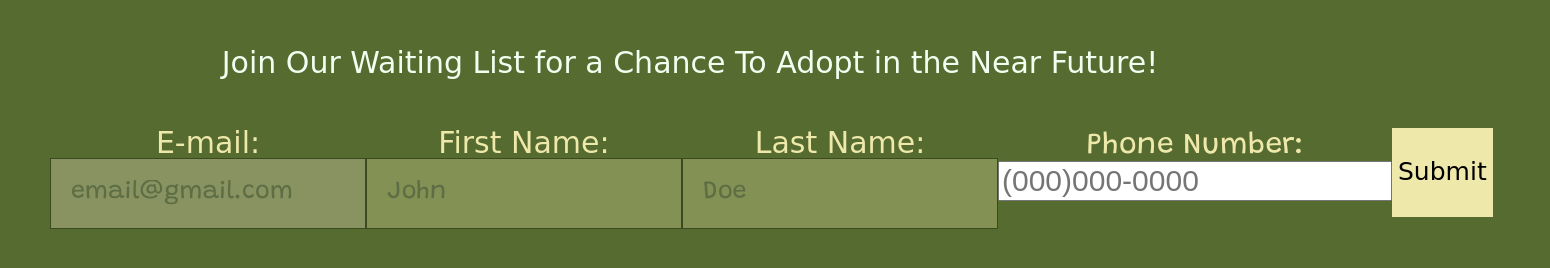
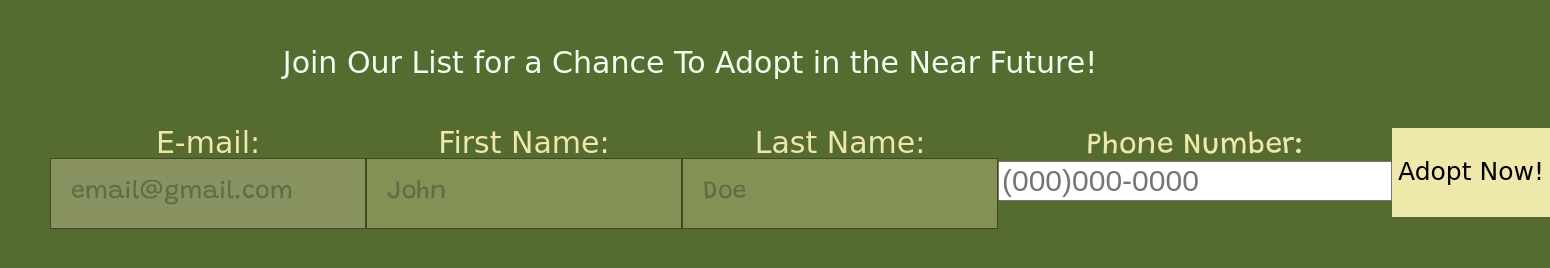
Before and after one commit to itmd362mitzi/project1, a plain HTML site: page index.html in a window 1280 px wide. Shown: the part 714-982 px from the top of the page, 1550 px wide, since content can reach past the window. Drawn offline with Linux system fonts and the light colour scheme; a web font is replaced by a local one.

Commit message:
Update index.html
changed the submit button to something less vague

```diff
--- a/index.html
+++ b/index.html
@@ -15,7 +15,7 @@
     <img src="images/pets.jpg" alt="Lots of cuteness">
     <h1>Pet Adoption</h1>
     <p>
-     Join Our Waiting List for a Chance To Adopt in the Near Future!
+     Join Our List for a Chance To Adopt in the Near Future!
     </p>
 <div class="input">
   <p id="input-email">
@@ -35,7 +35,7 @@
   <input name="tel" id="tel" placeholder="(000)000-0000">
 </p>
 <p id="input-submit">
-   <input type="submit" value="Submit">
+   <input type="submit" value="Adopt Now!">
   </p>
   </form>
 </div>
```
